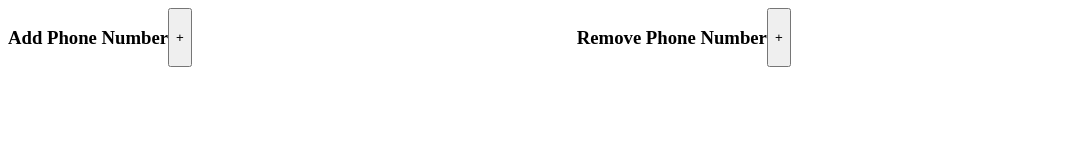
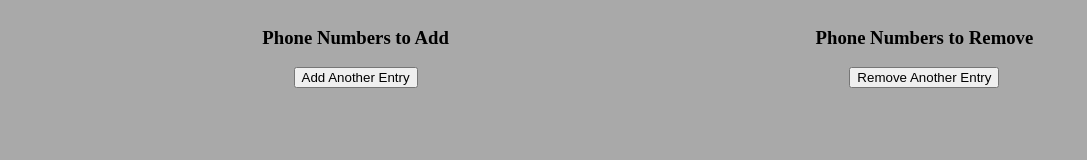
Before and after one commit to DSSzymanski/WebDirectory, a plain HTML site: page data_editor/data_editor.html in a window 1280 px wide. Shown: the whole page, without its empty margins (0-1087 px from the left). Drawn offline with Linux system fonts and the light colour scheme.

Commit message:
Added css styling to web page. Reorganized layout to move buttons to bottom and renamed elements.

```diff
--- a/data_editor/data_editor.css
+++ b/data_editor/data_editor.css
@@ -1,11 +1,30 @@
-.header-container {
-    display: flex;
+body {
+    background-color: darkgray;
 }
 
-#root {
+#root, .header-container, .button-container {
     display: flex;
+    justify-content: center;
 }
 
-.data-container {
+input, select {
+    margin-right: 5px;
+}
+
+.box-container {
+    display: flex;
+    flex-direction: column;
+    align-items: center;
+}
+
+.box {
+    background-color: white;
+    border: 1px solid black;
+    border-radius: 5px;
+    padding: 5px;
+    margin-bottom: 5px;
+}
+
+.main-container {
     width: 45%;
 }
--- a/data_editor/data_editor.html
+++ b/data_editor/data_editor.html
@@ -9,22 +9,22 @@
     </head>
     <body>
         <div id="root">
-            <div class="data-container">
+            <div class="main-container">
                 <div class="header-container">
-                    <h3>Add Phone Number</h3>
-                    <button class="add_button" id="add" onclick="generateNewAddBox()">+</button>
+                    <h3>Phone Numbers to Add</h3>
                 </div>
-                <div class="box-container" id="add-container">
-
+                <div class="box-container" id="add-container"></div>
+                <div class="button-container">
+                    <button id="add" onclick="generateNewAddBox()">Add Another Entry</button>
                 </div>
             </div>
-            <div class="data-container">
+            <div class="main-container">
                 <div class="header-container">
-                    <h3>Remove Phone Number</h3>
-                    <button class="add_button" id="remove" onclick="generateNewRemoveBox()">+</button>
+                    <h3>Phone Numbers to Remove</h3>
                 </div>
-                <div class="box-container" id="remove-container">
-
+                <div class="box-container" id="remove-container"></div>
+                <div class="button-container">
+                    <button id="remove" onclick="generateNewRemoveBox(data)">Remove Another Entry</button>
                 </div>
             </div>
         </div>
--- a/data_editor/data_editor.js
+++ b/data_editor/data_editor.js
@@ -6,7 +6,7 @@ const generateNewRemoveBox = (data) => {
     remove_container.appendChild(new_box);
 
     //setup box
-    new_box.className = "remove-box";
+    new_box.className = "box remove-box";
 
     //add select element to remove box
     let select_entry = document.createElement("select");
@@ -41,7 +41,7 @@ const generateNewAddBox = () => {
     add_container.appendChild(new_box);
 
     //setup box
-    new_box.className = "add-box";
+    new_box.className = "box add-box";
 
     //add location textbox
     new_box.appendChild(generateTextInputElement("Location/Unit"));
```
